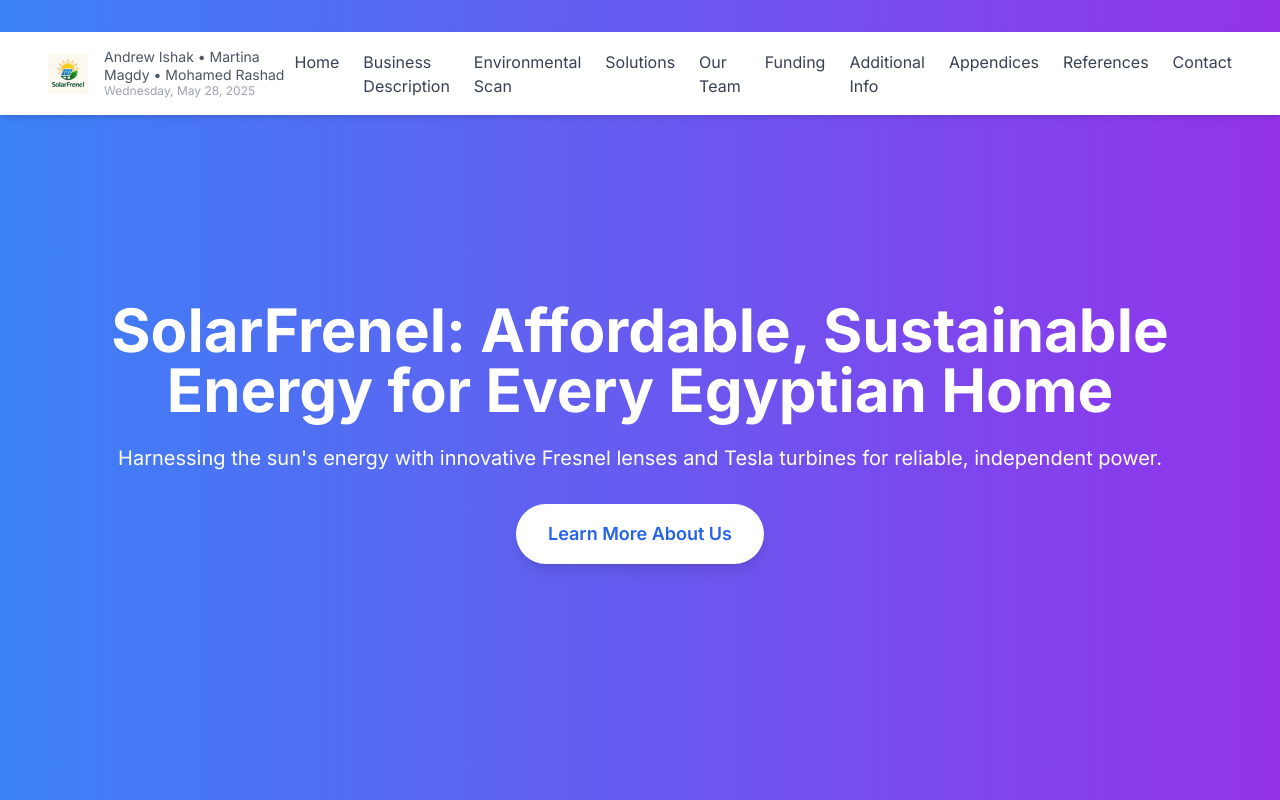
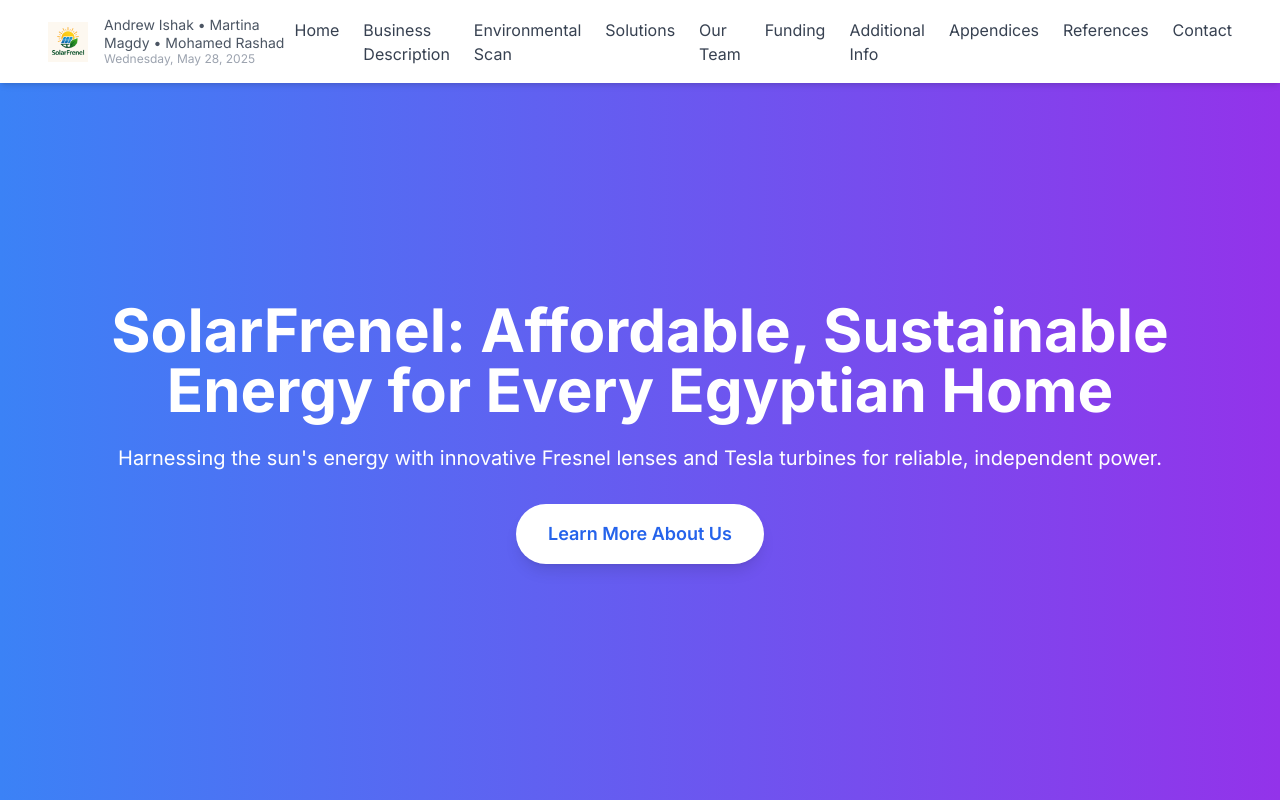
Before and after one commit to andrew6255/SolarFresnel, a plain HTML site: page index.html in a window 1280 px wide. Shown: the top 800 px of the page. Drawn offline with nearby package versions, Linux system fonts and the light colour scheme.

Commit message:
Update index.html

```diff
--- a/index.html
+++ b/index.html
@@ -51,7 +51,7 @@
 </head>
 <body class="text-gray-800">
 
-<nav class="bg-white shadow-md py-4 px-6 md:px-12 flex justify-between items-center fixed w-full z-10 top-8">
+<nav class="bg-white shadow-md py-4 px-6 md:px-12 flex justify-between items-center fixed w-full z-10 top-0">
     <div class="flex flex-col md:flex-row items-start md:items-center">
     <img src="logo.png" alt="SolarFrenel Logo" class="h-10 mr-4">
     <div class="text-sm text-gray-600 leading-tight">
```
